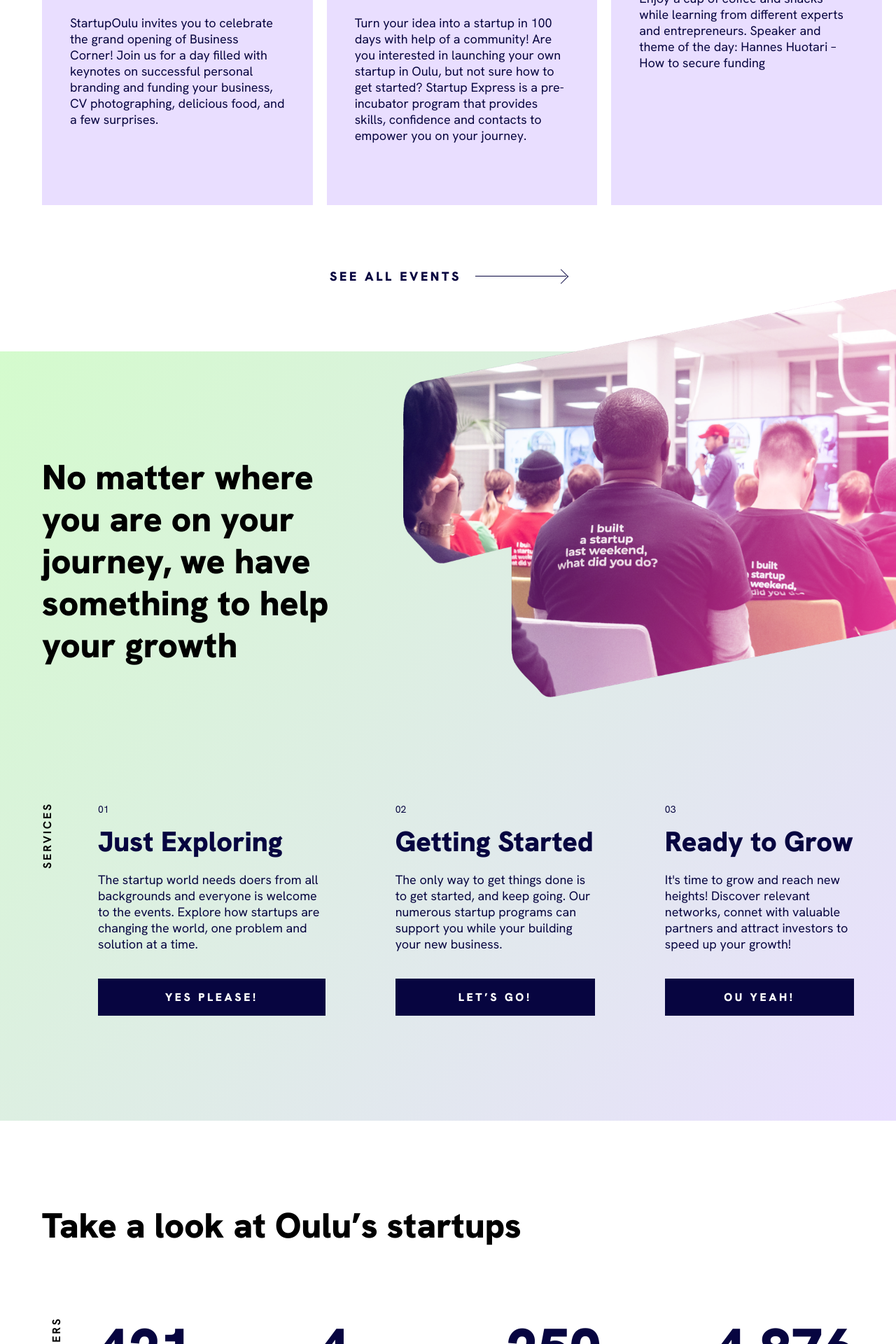
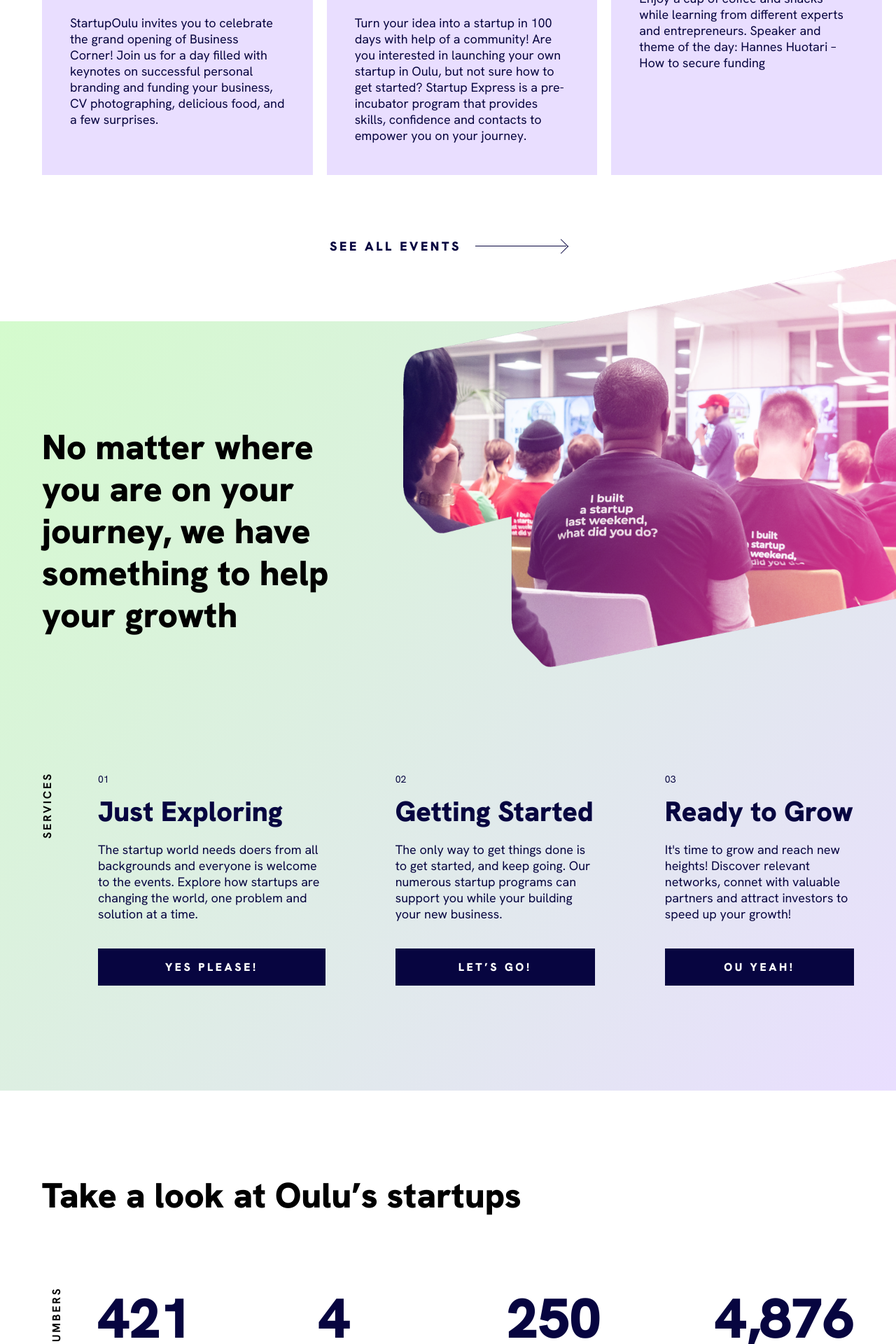
Before and after one commit to StartupOulu/startupoulu.github.io, a Jekyll site: the page built from index.html, in a window 1280 px wide. Shown: the part 1788-3708 px from the top of the page at 70% size. Built offline with Jekyll 4.4.1, drawn with Linux system fonts in a browser that asks for light colours.

Commit message:
don't define height, and the height of the cards is equal with the tallest card

```diff
--- a/_sass/_components/_event_card.scss
+++ b/_sass/_components/_event_card.scss
@@ -4,7 +4,7 @@
 .card {
 
   width: 33.33%;
-  min-height: 650px;
+  //min-height: 650px;   <-- when height is not defined, it will set the size by highest grid/card element
   transition: 0.5s;
   background: #E9DEFF;
   text-align: left;
--- a/_sass/_components/_events.scss
+++ b/_sass/_components/_events.scss
@@ -8,7 +8,7 @@
     display: flex;
     flex-direction: column;
     width: 100%;
-    height: 650px;
+    //height: 650px;   <-- when height is not defined, it will set the size by highest grid/card element
   }
 }
 
```
